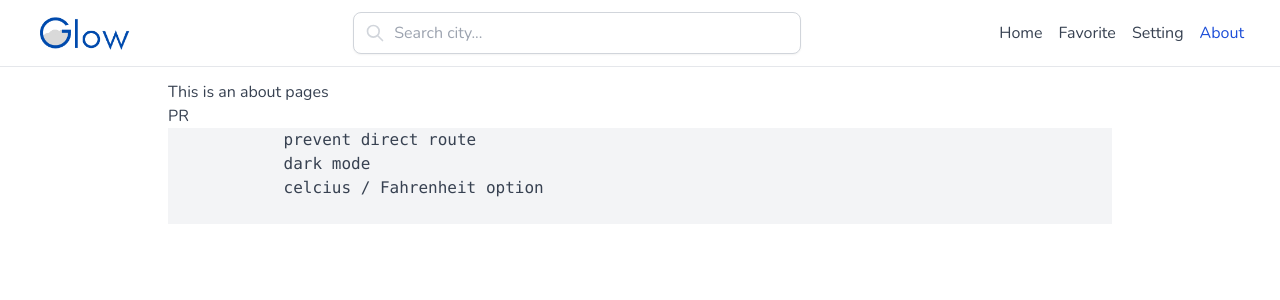
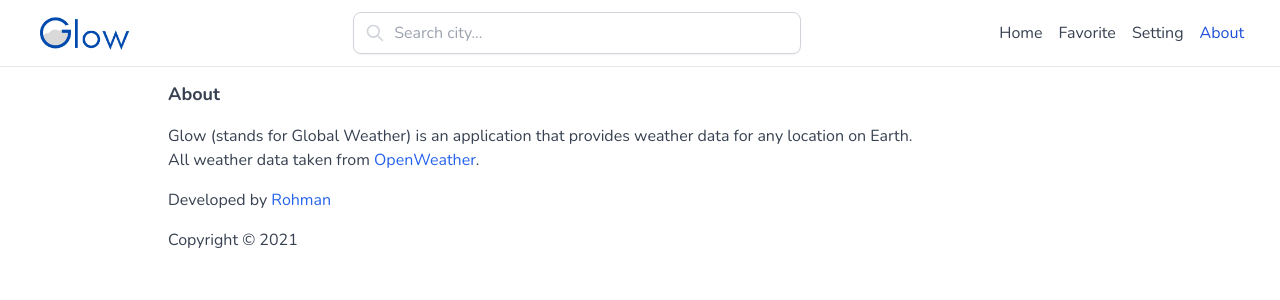
Before and after one commit to ar-rohman/glow, a Vue app: page /about in a window 1280 px wide. Shown: the top 300 px of the page. Built offline with nearby package versions, Linux system fonts and the light colour scheme.

Commit message:
modify about page

```diff
--- a/src/views/About.vue
+++ b/src/views/About.vue
@@ -1,11 +1,28 @@
 <template>
-    <div class="about">
-        <h1>This is an about pages</h1>
-        <h2>PR</h2>
-        <pre class="bg-gray-100">
-            prevent direct route
-            dark mode
-            celcius / Fahrenheit option
-        </pre>
+    <div>
+        <div class="mb-4">
+            <p class="text-lg font-bold">About</p>
+        </div>
+        <div class="dark:text-dark-300">
+            <p>Glow (stands for Global Weather) is an application that
+                provides weather data for any location on Earth.</p>
+            <p>
+                All weather data taken from
+                <a href="https://openweathermap.org/" class="text-blue-600 hover:text-blue-800"
+                    target="_blank">OpenWeather</a>.
+            </p>
+            <p class="my-4">
+                Developed by
+                <a href="https://github.com/rohmanpendo" class="text-blue-600 hover:text-blue-800"
+                    target="_blank">Rohman</a>
+            </p>
+            <p>Copyright &copy; 2021</p>
+        </div>
     </div>
 </template>
+
+<script>
+export default {
+    name: 'About',
+};
+</script>
```
